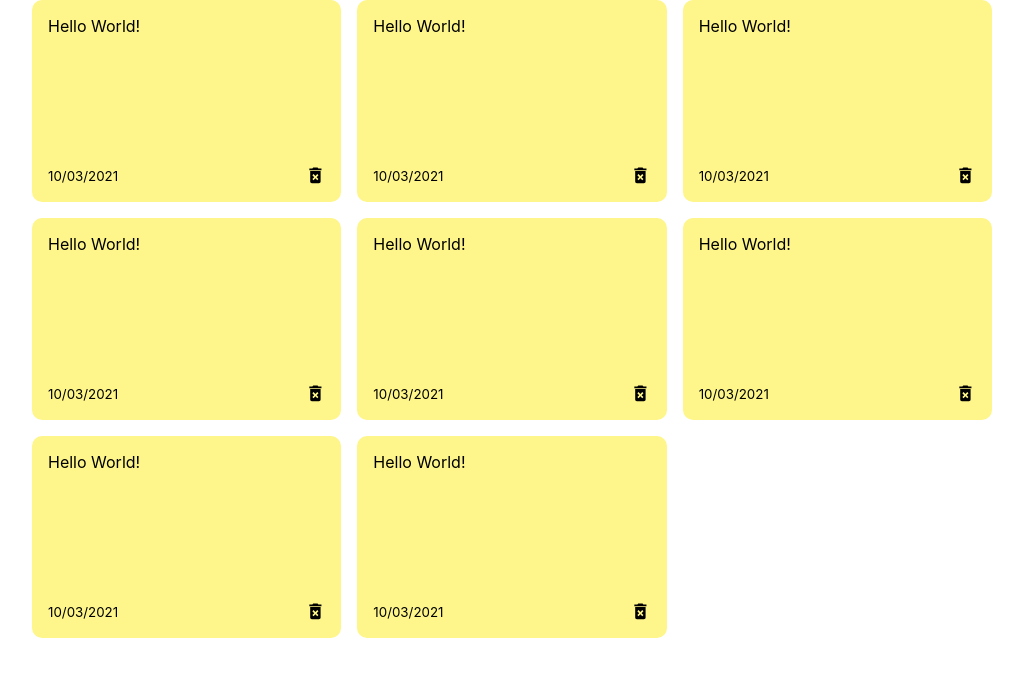
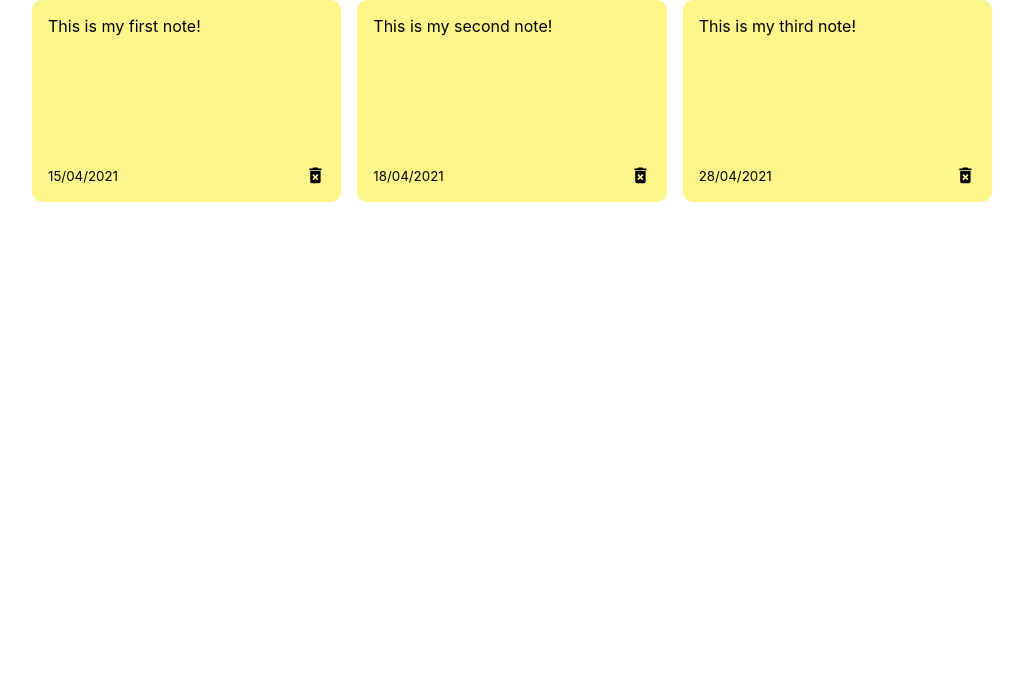
Before and after one commit to LHwang01/notes-app, a React (Create React App) app: page / in a window 1280 px wide. Shown: the top 676 px of the page, without its empty margins (128-1151 px from the left). Built offline with nearby package versions, Linux system fonts and the light colour scheme.

Commit message:
Made NotesList & Notes Dynamic

```diff
--- a/src/App.js
+++ b/src/App.js
@@ -1,10 +1,30 @@
+import { useState } from 'react';
+import { nanoid } from 'nanoid';
 import NotesList from "./components/NotesList";
 
 const App = () => {
+  const [notes, setNotes] = useState([
+    {
+      id: nanoid(),
+      text: "This is my first note!",
+      date: "15/04/2021"
+    },
+    {
+      id: nanoid(),
+      text: "This is my second note!",
+      date: "18/04/2021"
+    },
+    {
+      id: nanoid(),
+      text: "This is my third note!",
+      date: "28/04/2021"
+    },
+  ])
+
   return (
-  <div className="container">
-    <NotesList />
-  </div>)
+    <div className="container">
+      <NotesList notes={notes}/>
+    </div>)
 }
 
 export default App;
--- a/src/components/Note.js
+++ b/src/components/Note.js
@@ -1,11 +1,11 @@
 import {MdDeleteForever} from 'react-icons/md'
 
-const Note = () => {
+const Note = ({ id, text, date}) => {
     return(
         <div className="note">
-            <span>Hello World!</span>
+            <span>{text}</span>
             <div className="note-footer">
-                <small>10/03/2021</small>
+                <small>{date}</small>
                 <MdDeleteForever className = "delete-icon" size="1.3em" />
             </div>
         </div>
--- a/src/components/NotesList.js
+++ b/src/components/NotesList.js
@@ -1,16 +1,10 @@
 import Note from "./Note"
 
-const NotesList = () => {
+const NotesList = ({ notes }) => {
     return(
         <div className="notes-list">
-            <Note />
-            <Note />
-            <Note />
-            <Note />
-            <Note />
-            <Note />
-            <Note />
-            <Note />
+            {notes.map((note) =>
+            <Note id={note.id} text={note.text} date={note.date} />)}
         </div>
     )
 }
```
